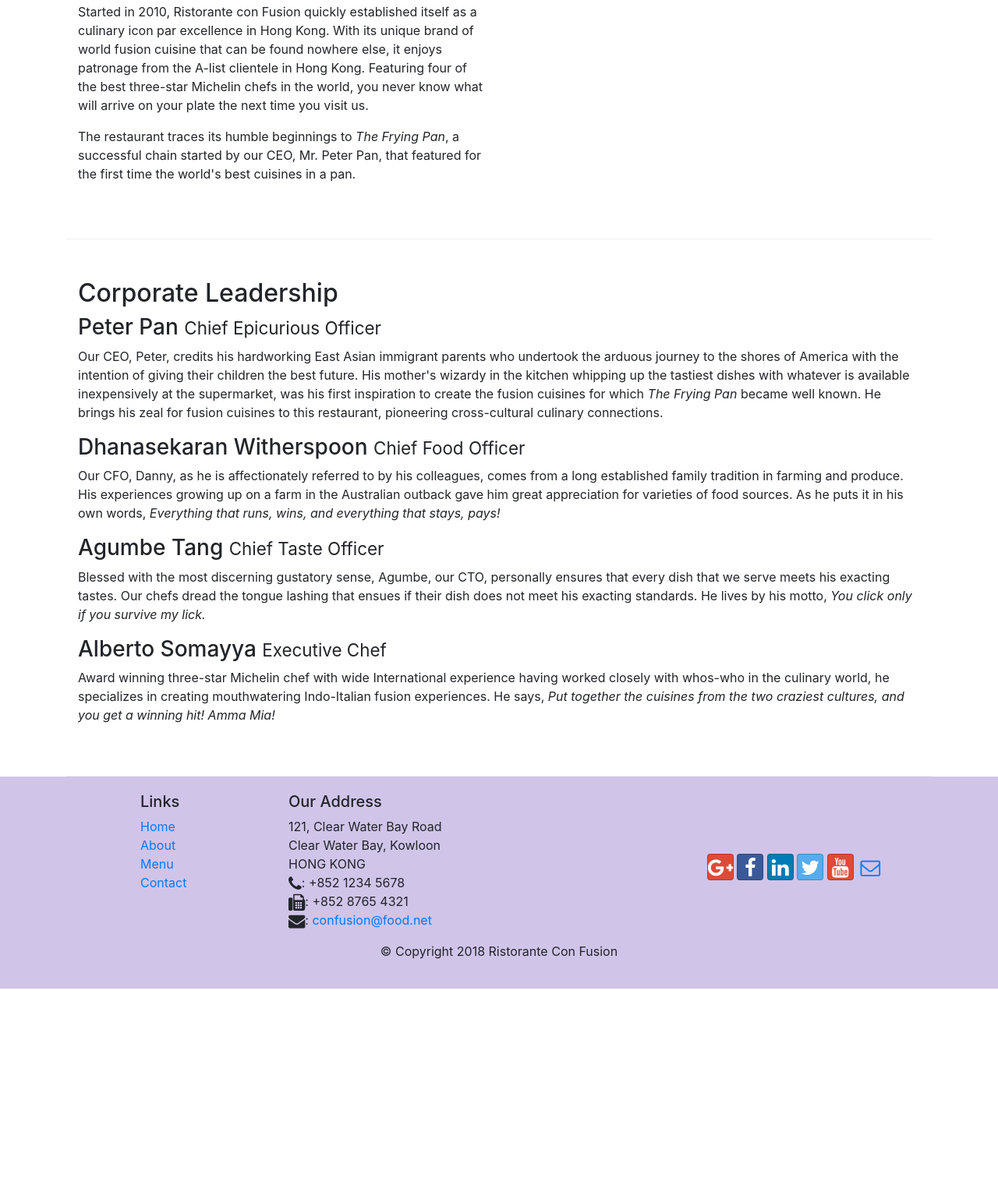
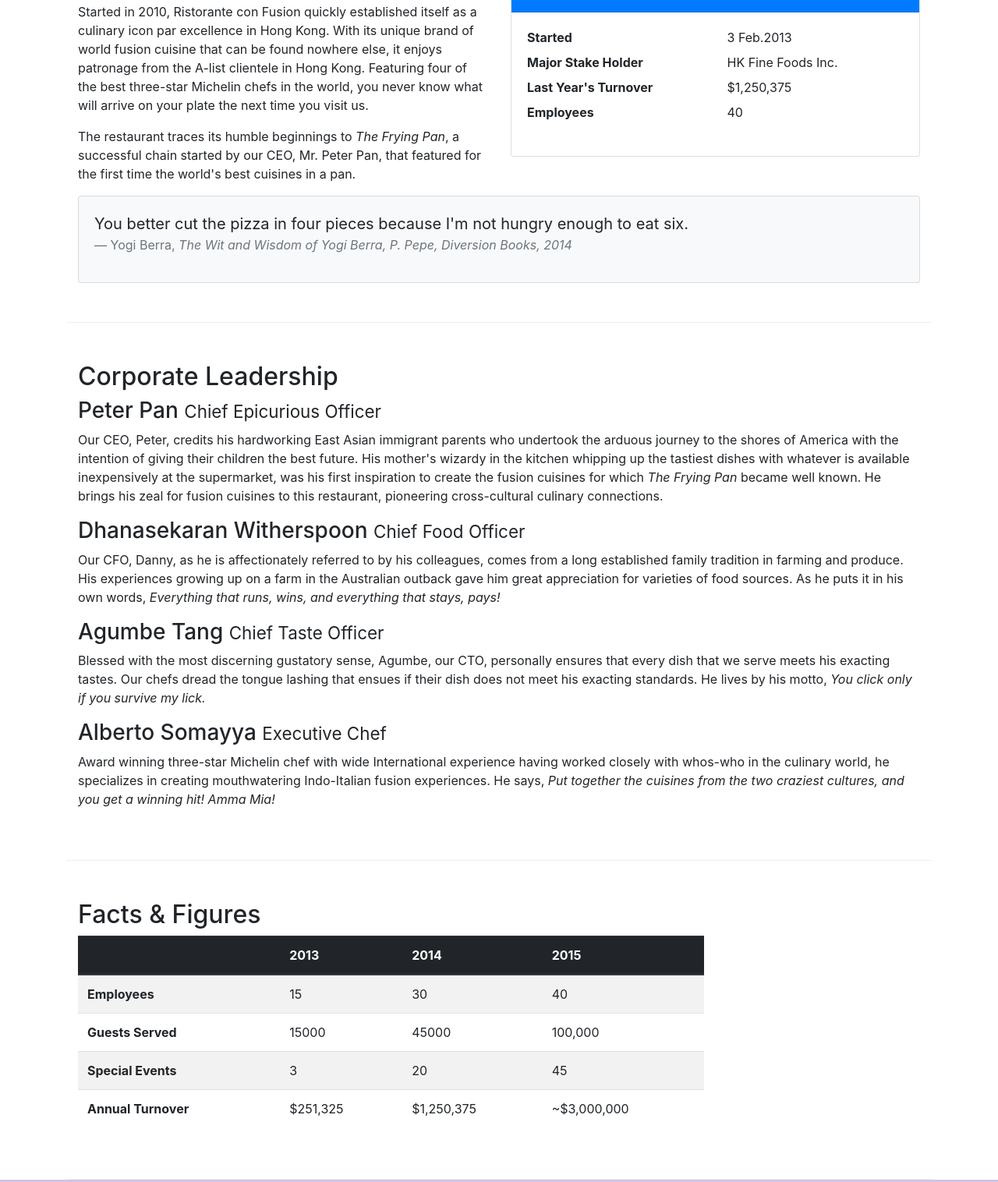
Before and after one commit to stevewang01/conFusion, a website: page aboutus.html in a window 1280 px wide. Shown: the part 578-2094 px from the top of the page at 78% size. Before the commit the page ends 1846 px from the top, so only its background shows below. Drawn offline with nearby package versions, Linux system fonts and the light colour scheme.

Commit message:
Table & Card

```diff
--- a/aboutus.html
+++ b/aboutus.html
@@ -66,7 +66,36 @@
                 <p>Started in 2010, Ristorante con Fusion quickly established itself as a culinary icon par excellence in Hong Kong. With its unique brand of world fusion cuisine that can be found nowhere else, it enjoys patronage from the A-list clientele in Hong Kong.  Featuring four of the best three-star Michelin chefs in the world, you never know what will arrive on your plate the next time you visit us.</p>
                 <p>The restaurant traces its humble beginnings to <em>The Frying Pan</em>, a successful chain started by our CEO, Mr. Peter Pan, that featured for the first time the world's best cuisines in a pan.</p>
             </div>
-            <div class="col-12 col-sm">
+            <div class="col-sm">
+                <div class="card">
+                    <h3 class="card-header bg-primary text-white">Facts At a Glance</h3>
+                    <div class="card-body">
+                        <dl class="row">
+                            <dt class="col-6">Started</dt>
+                            <dd class="col-6">3 Feb.2013</dd>
+                            <dt class="col-6">Major Stake Holder</dt>
+                            <dd class="col-6">HK Fine Foods Inc.</dd>
+                            <dt class="col-6">Last Year's Turnover</dt>
+                            <dd class="col-6">$1,250,375</dd>
+                            <dt class="col-6">Employees</dt>
+                            <dd class="col-6">40</dd>
+                        </dl>
+                    </div>
+                </div>
+            </div>
+            <div class="col-12">
+                <div class="card card-body bg-light">
+                    <blockquote class="blockquote">
+                        <p class="mb-0">You better cut the pizza in four pieces
+                            because I'm not hungry enough to eat six.
+                        </p>
+                        <footer class="blockquote-footer">Yogi Berra,
+                            <cite title="Source Title"> The Wit and Wisdom of
+                                Yogi Berra, P. Pepe, Diversion Books, 2014
+                            </cite>
+                        </footer>
+                    </blockquote>
+                </div>
             </div>
         </div>
 
@@ -84,7 +113,50 @@
                 <p class="d-none d-sm-block">Award winning three-star Michelin chef with wide International experience having worked closely with whos-who in the culinary world, he specializes in creating mouthwatering Indo-Italian fusion experiences. He says, <em>Put together the cuisines from the two craziest cultures, and you get a winning hit! Amma Mia!</em></p>
             </div>
        </div>
-
+       <div class="row row-content">
+           <div class="col-12 col-sm-9">
+               <h2>Facts &amp; Figures</h2>
+               <div class="table-responsive">
+                <table class="table table-striped">
+                    <thead class="thead-dark">
+                        <tr>
+                            <th>&nbsp;</th>
+                            <th>2013</th>
+                            <th>2014</th>
+                            <th>2015</th>
+                        </tr>
+                    </thead>
+                    <tbody>
+                        <tr>
+                            <th>Employees</th>
+                            <td>15</td>
+                            <td>30</td>
+                            <td>40</td>
+                        </tr>
+                        <tr>
+                            <th>Guests Served</th>
+                            <td>15000</td>
+                            <td>45000</td>
+                            <td>100,000</td>
+                        </tr>
+                        <tr>
+                            <th>Special Events</th>
+                            <td>3</td>
+                            <td>20</td>
+                            <td>45</td>
+                        </tr>
+                        <tr>
+                            <th>Annual Turnover</th>
+                            <td>$251,325</td>
+                            <td>$1,250,375</td>
+                            <td>~$3,000,000</td>
+                        </tr>
+                    </tbody>
+                </table>
+            </div>
+           </div>
+           <div class="col-12 col-sm-3"></div>
+       </div>
     </div>
 
     <footer class="footer">
```
